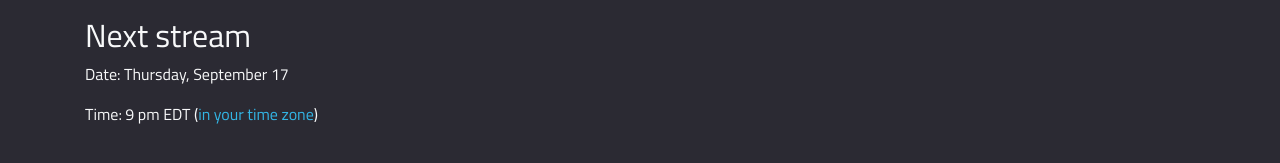
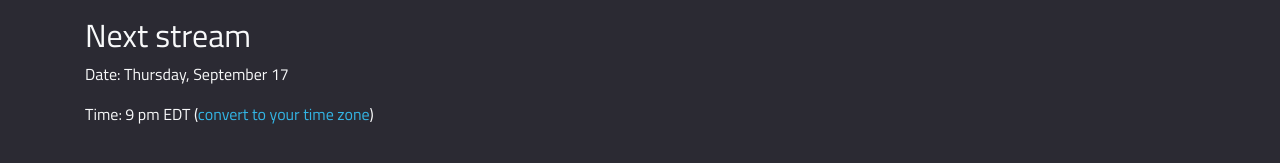
Before and after one commit to silverchaselive/silverchaselive.github.io, a Jekyll site: the page built from _pages/schedule.md, in a window 1280 px wide. Shown: the part 185-348 px from the top of the page. Built offline with Jekyll 4.4.1, drawn with Linux system fonts in a browser that asks for light colours.

```diff
--- a/_config.yml
+++ b/_config.yml
@@ -1,3 +1,11 @@
+# Global values for silverchaselive pages to pull
+# ===============================================
+date: September 17        # date, excluding "Thursday, "
+time_: 9 pm EDT           # time with timezone (underscore dodges a name conflict)
+ytid: chA9BXgu6qA         # youtube stream's video slug
+# ===============================================
+
+
 # Outputting
 permalink: /:year/:month/:day/:title.html
 
--- a/_layouts/stream.html
+++ b/_layouts/stream.html
@@ -1,6 +1,3 @@
-<!-- Drop YouTube stream ID here -->
-{% assign ytid = "chA9BXgu6qA" %}
-
 <!DOCTYPE html>
 <html lang="en">
 
@@ -16,7 +13,7 @@
 
 <div class="container-fluid site-container" id="top">
     <div class="row no-gutters">
-        <iframe class="col-md" style="height: 86vh" src="https://www.youtube-nocookie.com/embed/{{ ytid }}"
+        <iframe class="col-md" style="height: 86vh" src="https://www.youtube-nocookie.com/embed/{{ site.ytid }}"
             frameborder="0" allow="accelerometer; autoplay; encrypted-media; gyroscope; picture-in-picture"
             allowfullscreen></iframe>
         <div class="col-md-2">
--- a/_pages/schedule.md
+++ b/_pages/schedule.md
@@ -4,12 +4,10 @@ permalink: schedule.html
 narrow: true
 title: Schedule
 ---
-{% assign date = "September 17" %}
-{% assign time = "9 pm EDT" %}
 
 Streams happen every other Thursday, on the same day as Thematic Thursday. See the thread OP for more information. I'll announce the time in advance.
 
 ## Next stream
-Date: Thursday, {{ date }}
+Date: Thursday, {{ site.date }}
 
-Time: {{ time }} ([in your time zone](https://www.google.com/search?q={{ time }}+in+my+time+zone))
+Time: {{ site.time_ }} ([convert to your time zone](https://www.google.com/search?q={{ site.time_ }}+in+my+time+zone))
```
Also changed, not shown: _pages/index.md (+1 -1 lines).
